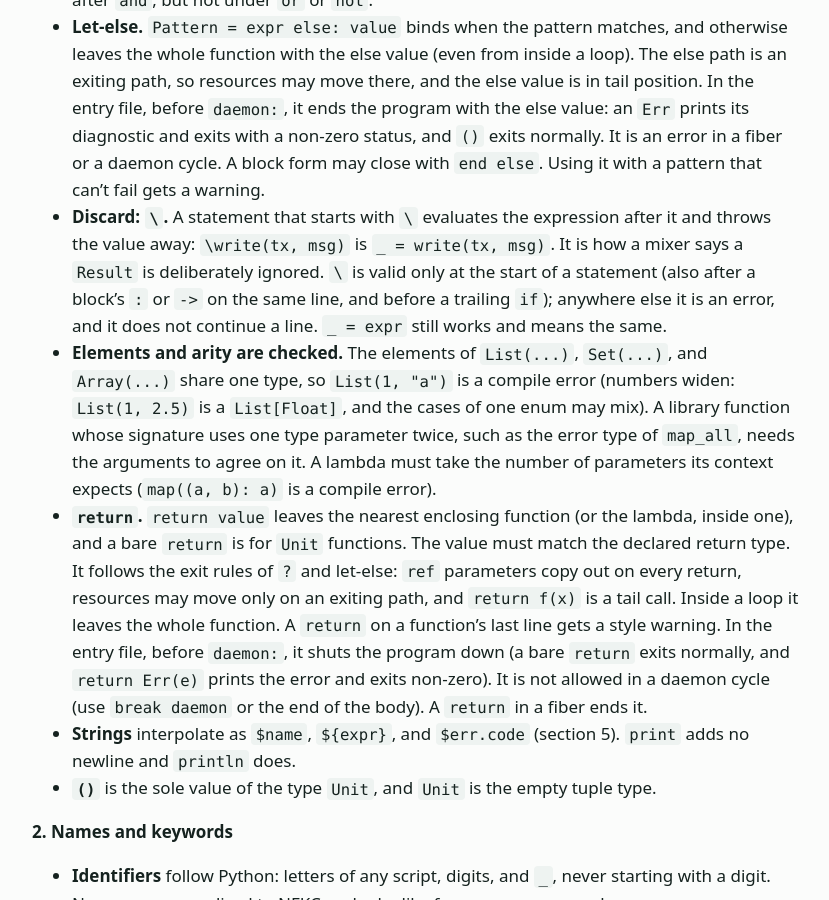
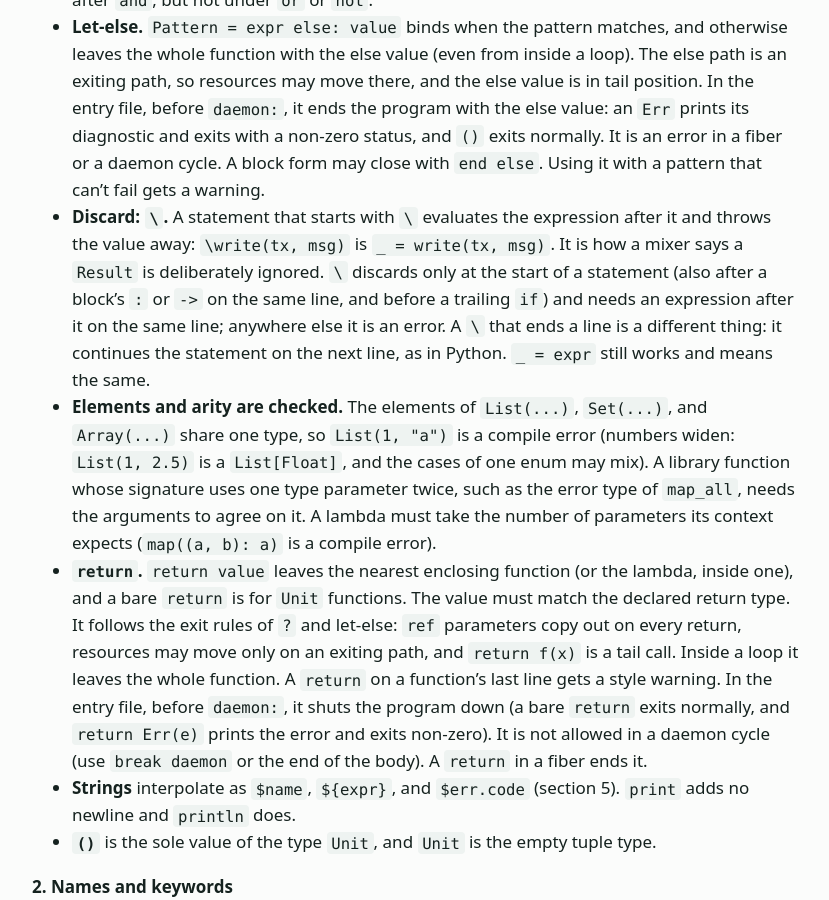
Before and after one commit to slconverse1/moxie, a Jekyll site: the page built from docs/spec.md, in a window 1280 px wide and 900 px high, scrolled down 3218 px. Shown: the whole window, without its empty margins (224-1053 px from the left). Built offline with Jekyll 4.4.1, drawn with Linux system fonts in a browser that asks for light colours; some of the changed text lies outside the part shown.

Commit message:
Docs: a trailing backslash is still a line continuation; discard needs an expression on the same line
Co-Authored-By: Claude Sonnet 5.5 <noreply@anthropic.com>
Claude-Session: https://claude.ai/code/session_01XCzUchPRZuBnrDtgjNTTye

```diff
--- a/docs/spec.md
+++ b/docs/spec.md
@@ -40,7 +40,7 @@ The reference for the moxie language, the dialect with no garbage collector. A s
 - **`todo`** is a hard keyword that stands for an expression of whatever type is expected, with an optional static message: `todo "finish later"`. The compiler warns and lists each one in the package summary. At run time it aborts the fiber with a diagnostic (file, line, function, message). It satisfies a `forward fn`.
 - **`is`.** `value is Pattern` is a `Bool` test. Its bindings are visible in the then-branch and after `and`, but not under `or` or `not`.
 - **Let-else.** `Pattern = expr else: value` binds when the pattern matches, and otherwise leaves the whole function with the else value (even from inside a loop). The else path is an exiting path, so resources may move there, and the else value is in tail position. In the entry file, before `daemon:`, it ends the program with the else value: an `Err` prints its diagnostic and exits with a non-zero status, and `()` exits normally. It is an error in a fiber or a daemon cycle. A block form may close with `end else`. Using it with a pattern that can't fail gets a warning.
-- **Discard: `\`.** A statement that starts with `\` evaluates the expression after it and throws the value away: `\write(tx, msg)` is `_ = write(tx, msg)`. It is how a mixer says a `Result` is deliberately ignored. `\` is valid only at the start of a statement (also after a block's `:` or `->` on the same line, and before a trailing `if`); anywhere else it is an error, and it does not continue a line. `_ = expr` still works and means the same.
+- **Discard: `\`.** A statement that starts with `\` evaluates the expression after it and throws the value away: `\write(tx, msg)` is `_ = write(tx, msg)`. It is how a mixer says a `Result` is deliberately ignored. `\` discards only at the start of a statement (also after a block's `:` or `->` on the same line, and before a trailing `if`) and needs an expression after it on the same line; anywhere else it is an error. A `\` that ends a line is a different thing: it continues the statement on the next line, as in Python. `_ = expr` still works and means the same.
 - **Elements and arity are checked.** The elements of `List(...)`, `Set(...)`, and `Array(...)` share one type, so `List(1, "a")` is a compile error (numbers widen: `List(1, 2.5)` is a `List[Float]`, and the cases of one enum may mix). A library function whose signature uses one type parameter twice, such as the error type of `map_all`, needs the arguments to agree on it. A lambda must take the number of parameters its context expects (`map((a, b): a)` is a compile error).
 - **`return`.** `return value` leaves the nearest enclosing function (or the lambda, inside one), and a bare `return` is for `Unit` functions. The value must match the declared return type. It follows the exit rules of `?` and let-else: `ref` parameters copy out on every return, resources may move only on an exiting path, and `return f(x)` is a tail call. Inside a loop it leaves the whole function. A `return` on a function's last line gets a style warning. In the entry file, before `daemon:`, it shuts the program down (a bare `return` exits normally, and `return Err(e)` prints the error and exits non-zero). It is not allowed in a daemon cycle (use `break daemon` or the end of the body). A `return` in a fiber ends it.
 - **Strings** interpolate as `$name`, `${expr}`, and `$err.code` (section 5). `print` adds no newline and `println` does.
--- a/moxie/parser.py
+++ b/moxie/parser.py
@@ -46,7 +46,7 @@ class Parser(ExprParser):
         if t.kind == "OP" and t.val == "\\":
             self.next()
             if self._ends_stmt(self.peek()):
-                self.err("`\\` must be followed by the expression whose value it discards")
+                self.err("`\\` discards a value, so an expression must follow it on the same line")
             value = self.parse_expr()
             return self.trail_if(Assign(PWild(line=line), value, None, "=", None, line=line))
         if t.kind == "NAME":
```
Also changed, not shown: docs/gc/guide.md (+1 -1 lines), docs/gc/spec.md (+1 -1 lines), docs/guide.md (+1 -1 lines), tests/run_discard.py (+8 -0 lines), 1 other file.
